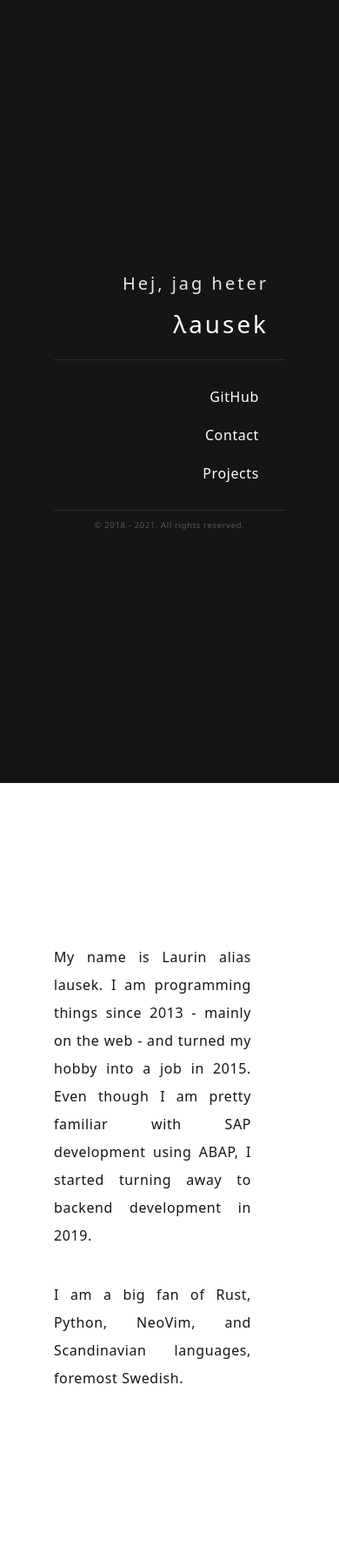
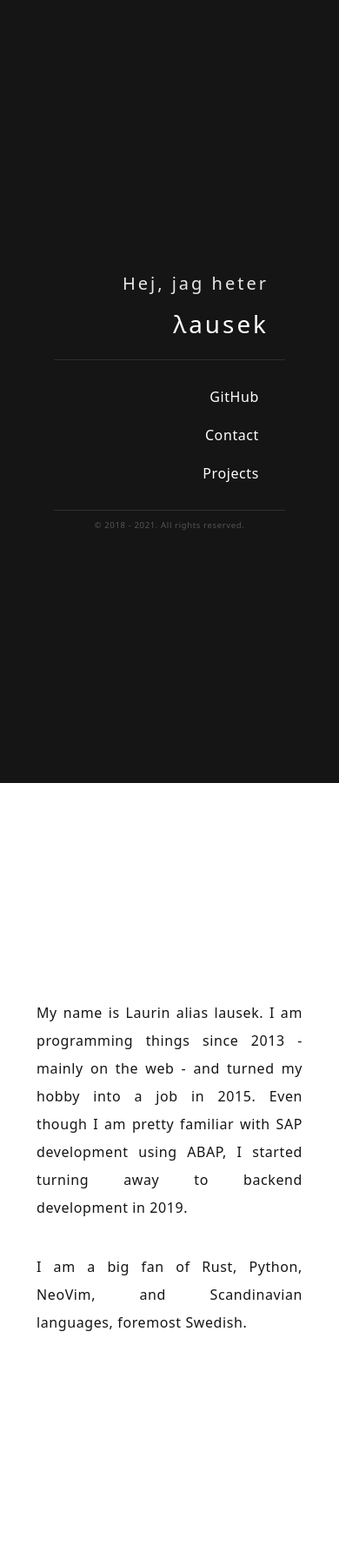
Before and after one commit to lausek/lausek.github.io, a Jekyll site: the page built from index.md, in a window 390 px wide. Shown: the whole page at 87% size. Built offline with Jekyll 4.4.1, drawn with Linux system fonts in a browser that asks for light colours.

Commit message:
update russian greeting and css

```diff
--- a/css/minimal.scss
+++ b/css/minimal.scss
@@ -166,5 +166,10 @@
 @media only screen and (max-width: 767.98px) {
     #right-hand-side {
         min-width: 90vw;
+        width: 100%;
+    }
+
+    #right-hand-side-inner {
+        padding: 20px !important;
     }
 }
--- a/js/main.js
+++ b/js/main.js
@@ -2,7 +2,7 @@
     const DELAY = 3000;
     const GREETINGS = [
         'Hej, jag heter',
-        'привет, я',
+        'привет, меня зовут',
         'Terve, minä olen',
         'Saluton, mi estas',
         'Hoi, ik ben',
```
